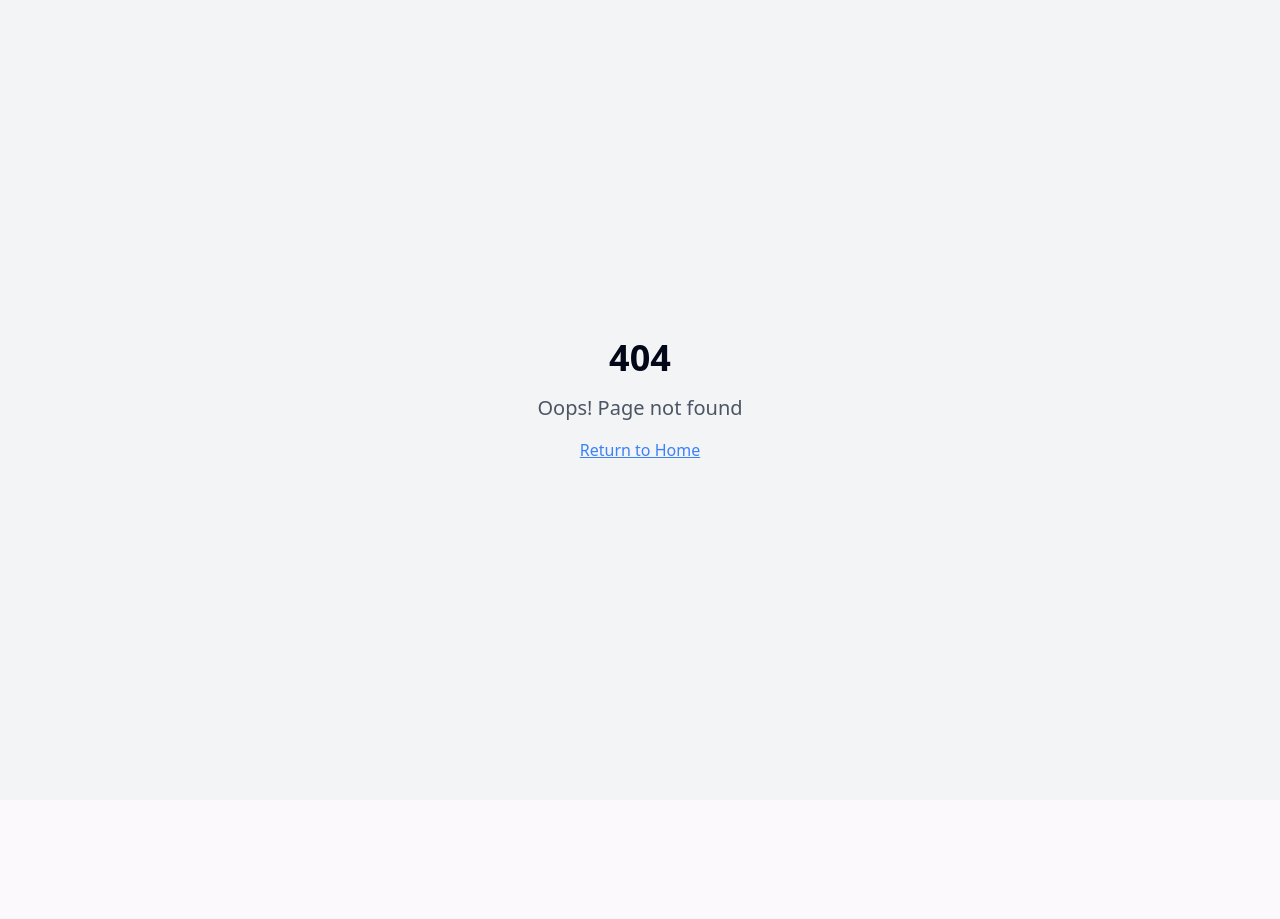
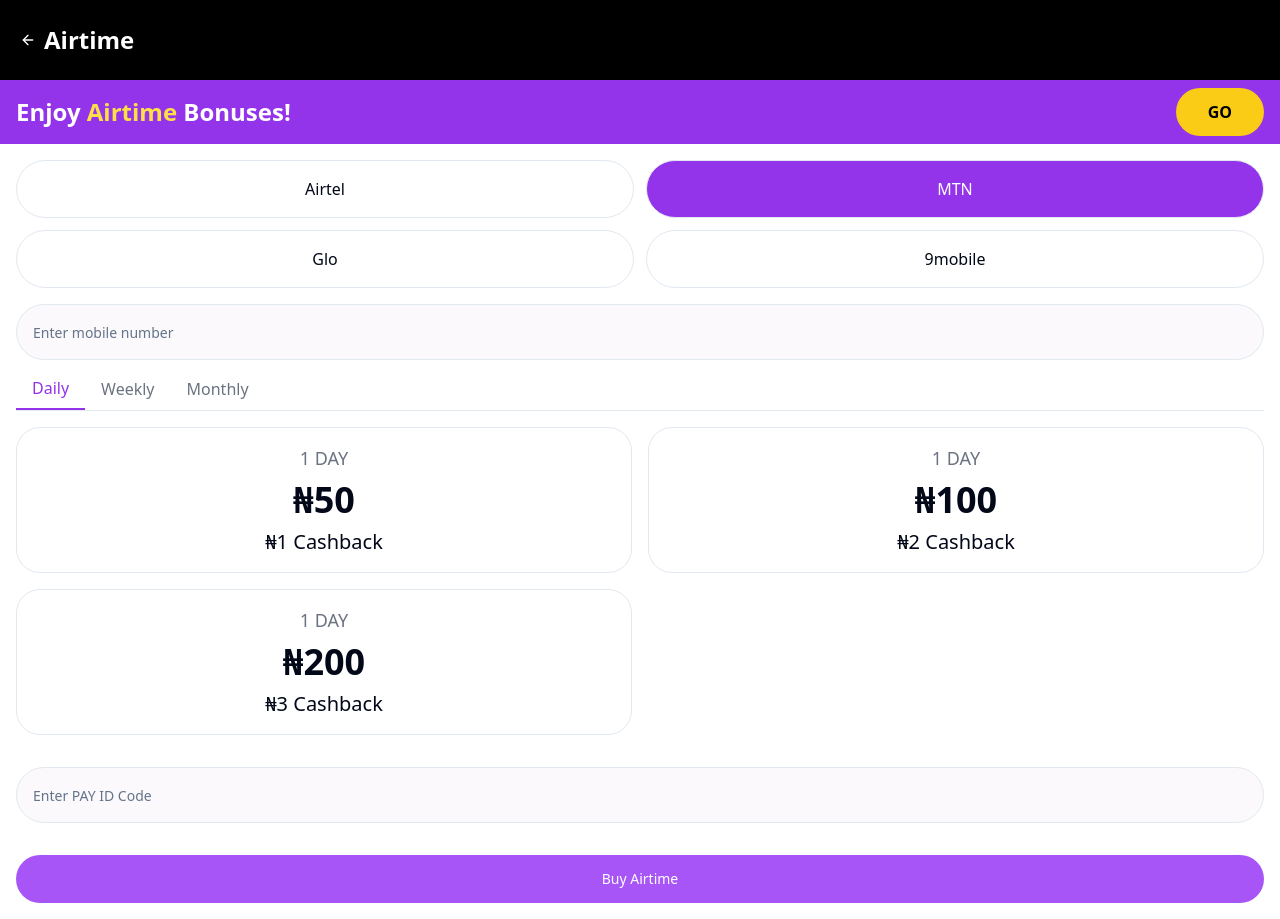
Before and after one commit to flashzbarry6-cell/updated-paygo-, a React (Vite) app: page /airtime in a window 1280 px wide. Before the commit this address had no page. Before the commit the page ends 800 px from the top, so only its background shows below. Built offline with nearby package versions, Linux system fonts and the light colour scheme.

Commit message:
feat: Display image on airtime button click
Implement the display of an image when the airtime button is clicked on the dashboard.

```diff
--- a/src/App.tsx
+++ b/src/App.tsx
@@ -13,6 +13,7 @@ import TransferBank from "./pages/TransferBank";
 import BuyPayId from "./pages/BuyPayId";
 import PaymentConfirmation from "./pages/PaymentConfirmation";
 import Data from "./pages/Data";
+import Airtime from "./pages/Airtime"; // Add this import
 import Support from "./pages/Support";
 import Loan from "./pages/Loan";
 import About from "./pages/About";
@@ -39,6 +40,7 @@ const App = () => (
             <Route path="/buy-pay-id" element={<BuyPayId />} />
             <Route path="/payment-confirmation" element={<PaymentConfirmation />} />
             <Route path="/data" element={<Data />} />
+            <Route path="/airtime" element={<Airtime />} /> {/* Add this route */}
             <Route path="/support" element={<Support />} />
             <Route path="/loan" element={<Loan />} />
             <Route path="/about" element={<About />} />
--- a/src/components/dashboard/MenuGrid.tsx
+++ b/src/components/dashboard/MenuGrid.tsx
@@ -124,7 +124,7 @@ const MenuGrid = () => {
       <MenuCard title="History" icon={<HistoryIcon />} onClick={() => handleMenuClick("History", "/history")} />
       <MenuCard title="Buy PAY ID" icon={<CreditCardIcon />} onClick={() => handleMenuClick("Buy PAY ID", "/buy-pay-id")} />
       <MenuCard title="Watch" icon={<WatchIcon />} onClick={() => handleMenuClick("Watch")} />
-      <MenuCard title="Airtime" icon={<AirtimeIcon />} onClick={() => handleMenuClick("Airtime")} />
+      <MenuCard title="Airtime" icon={<AirtimeIcon />} onClick={() => handleMenuClick("Airtime", "/airtime")} />
       <MenuCard title="Data" icon={<DataIcon />} onClick={() => handleMenuClick("Data", "/data")} />
       <MenuCard title="Support" icon={<SupportIcon />} onClick={() => handleMenuClick("Support", "/support")} />
       <MenuCard title="Group" icon={<GroupIcon />} onClick={() => handleMenuClick("Group")} />
--- /dev/null
+++ b/src/pages/Airtime.tsx
@@ -0,0 +1,206 @@
+
+import { useState } from "react";
+import { useNavigate } from "react-router-dom";
+import { Button } from "@/components/ui/button";
+import { Input } from "@/components/ui/input";
+import { toast } from "sonner";
+import { ArrowLeft } from "lucide-react";
+
+const Airtime = () => {
+  const navigate = useNavigate();
+  const [selectedNetwork, setSelectedNetwork] = useState<string | null>("MTN");
+  const [selectedPeriod, setSelectedPeriod] = useState<string>("Daily");
+  const [phoneNumber, setPhoneNumber] = useState<string>("");
+  const [payId, setPayId] = useState<string>("");
+
+  const handleNetworkSelect = (network: string) => {
+    setSelectedNetwork(network);
+  };
+
+  const handlePeriodSelect = (period: string) => {
+    setSelectedPeriod(period);
+  };
+
+  const handleBuyAirtime = (amount: number, cashback: number) => {
+    if (!phoneNumber) {
+      toast.error("Please enter a phone number");
+      return;
+    }
+
+    if (!payId) {
+      // Redirect to buy PAY ID if not available
+      navigate("/buy-pay-id");
+      return;
+    }
+
+    toast.success(`₦${amount} airtime purchase successful! ₦${cashback} cashback earned.`);
+  };
+
+  return (
+    <div className="flex flex-col min-h-screen bg-gray-50">
+      <header className="bg-[#000000] p-5 text-white flex items-center">
+        <Button
+          variant="ghost"
+          className="p-0 mr-2"
+          onClick={() => navigate("/dashboard")}
+        >
+          <ArrowLeft size={24} />
+        </Button>
+        <h1 className="text-2xl font-bold">Airtime</h1>
+      </header>
+
+      {/* Banner */}
+      <div className="bg-purple-600 text-white p-4 relative">
+        <div>
+          <h2 className="text-2xl font-bold">
+            Enjoy <span className="text-yellow-300">Airtime</span> Bonuses!
+          </h2>
+        </div>
+        <button className="absolute right-4 top-1/2 -translate-y-1/2 bg-yellow-400 text-black font-bold py-3 px-8 rounded-full">
+          GO
+        </button>
+      </div>
+
+      {/* Network Selection */}
+      <div className="p-4 bg-white">
+        <div className="grid grid-cols-2 gap-3 mb-4">
+          <button
+            className={`p-4 rounded-full border ${
+              selectedNetwork === "Airtel" ? "bg-gray-100" : "bg-white"
+            }`}
+            onClick={() => handleNetworkSelect("Airtel")}
+          >
+            Airtel
+          </button>
+          <button
+            className={`p-4 rounded-full border ${
+              selectedNetwork === "MTN" ? "bg-purple-600 text-white" : "bg-white"
+            }`}
+            onClick={() => handleNetworkSelect("MTN")}
+          >
+            MTN
+          </button>
+          <button
+            className={`p-4 rounded-full border ${
+              selectedNetwork === "Glo" ? "bg-gray-100" : "bg-white"
+            }`}
+            onClick={() => handleNetworkSelect("Glo")}
+          >
+            Glo
+          </button>
+          <button
+            className={`p-4 rounded-full border ${
+              selectedNetwork === "9mobile" ? "bg-gray-100" : "bg-white"
+            }`}
+            onClick={() => handleNetworkSelect("9mobile")}
+          >
+            9mobile
+          </button>
+        </div>
+
+        {/* Phone Number Input */}
+        <div className="mb-4">
+          <Input
+            value={phoneNumber}
+            onChange={(e) => setPhoneNumber(e.target.value)}
+            placeholder="Enter mobile number"
+            className="p-4 border rounded-full h-14"
+          />
+        </div>
+
+        {/* Period Selection */}
+        <div className="flex border-b mb-4">
+          <button
+            className={`pb-2 px-4 ${
+              selectedPeriod === "Daily"
+                ? "text-purple-600 border-b-2 border-purple-600 font-medium"
+                : "text-gray-500"
+            }`}
+            onClick={() => handlePeriodSelect("Daily")}
+          >
+            Daily
+          </button>
+          <button
+            className={`pb-2 px-4 ${
+              selectedPeriod === "Weekly"
+                ? "text-purple-600 border-b-2 border-purple-600 font-medium"
+                : "text-gray-500"
+            }`}
+            onClick={() => handlePeriodSelect("Weekly")}
+          >
+            Weekly
+          </button>
+          <button
+            className={`pb-2 px-4 ${
+              selectedPeriod === "Monthly"
+                ? "text-purple-600 border-b-2 border-purple-600 font-medium"
+                : "text-gray-500"
+            }`}
+            onClick={() => handlePeriodSelect("Monthly")}
+          >
+            Monthly
+          </button>
+        </div>
+
+        {/* Airtime Options */}
+        {selectedPeriod === "Daily" && (
+          <div className="grid grid-cols-2 gap-4 mb-4">
+            <div
+              className="rounded-3xl border p-4 text-center cursor-pointer"
+              onClick={() => handleBuyAirtime(50, 1)}
+            >
+              <div className="text-lg text-gray-500">1 DAY</div>
+              <div className="text-4xl font-bold my-2">₦50</div>
+              <div className="text-xl font-medium">₦1 Cashback</div>
+            </div>
+            <div
+              className="rounded-3xl border p-4 text-center cursor-pointer"
+              onClick={() => handleBuyAirtime(100, 2)}
+            >
+              <div className="text-lg text-gray-500">1 DAY</div>
+              <div className="text-4xl font-bold my-2">₦100</div>
+              <div className="text-xl font-medium">₦2 Cashback</div>
+            </div>
+            <div
+              className="rounded-3xl border p-4 text-center cursor-pointer"
+              onClick={() => handleBuyAirtime(200, 3)}
+            >
+              <div className="text-lg text-gray-500">1 DAY</div>
+              <div className="text-4xl font-bold my-2">₦200</div>
+              <div className="text-xl font-medium">₦3 Cashback</div>
+            </div>
+          </div>
+        )}
+
+        {/* Weekly and Monthly plans would be similar, but hiding for brevity */}
+        {(selectedPeriod === "Weekly" || selectedPeriod === "Monthly") && (
+          <div className="text-center py-8 text-gray-500">
+            {selectedPeriod} options coming soon
+          </div>
+        )}
+
+        {/* PAY ID Input */}
+        <div className="mt-8">
+          <Input
+            value={payId}
+            onChange={(e) => setPayId(e.target.value)}
+            placeholder="Enter PAY ID Code"
+            className="p-4 border rounded-full h-14"
+          />
+        </div>
+
+        {/* Buy Button */}
+        <div className="mt-8">
+          <Button
+            onClick={() => handleBuyAirtime(100, 2)}
+            className="w-full bg-purple-500 text-white py-6 rounded-full"
+          >
+            Buy Airtime
+          </Button>
+        </div>
+      </div>
+    </div>
+  );
+};
+
+export default Airtime;
```
